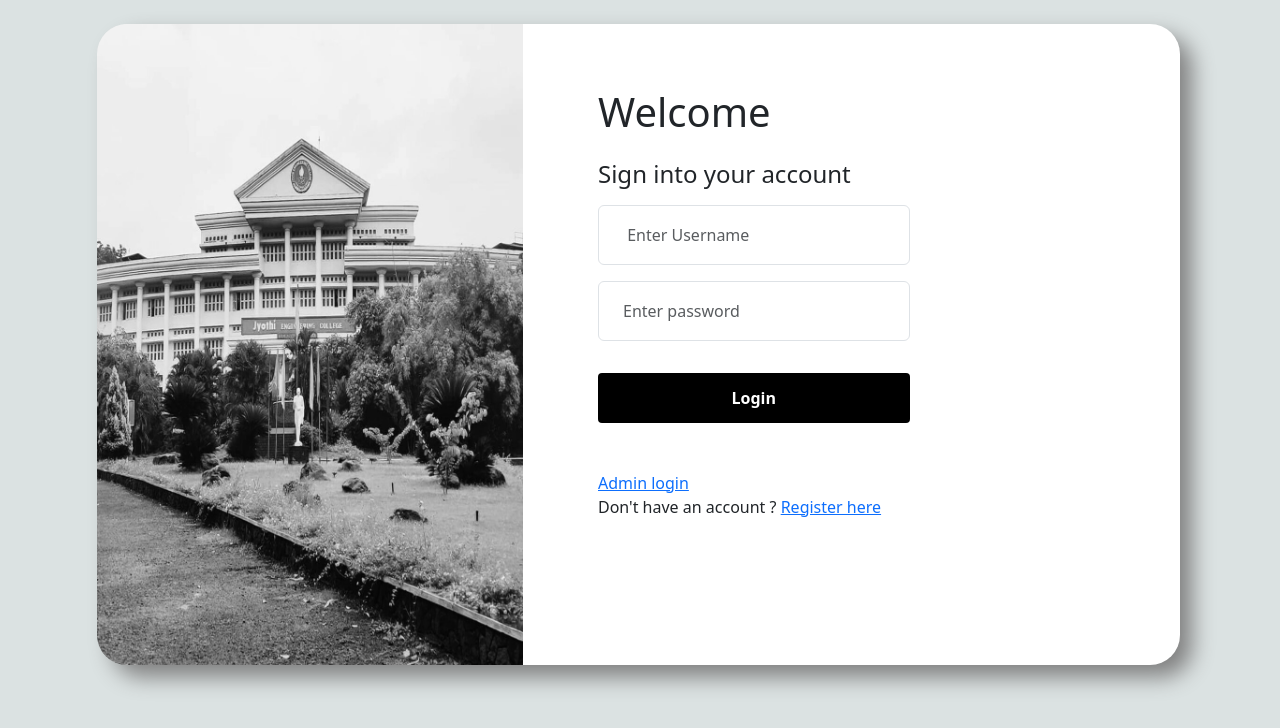
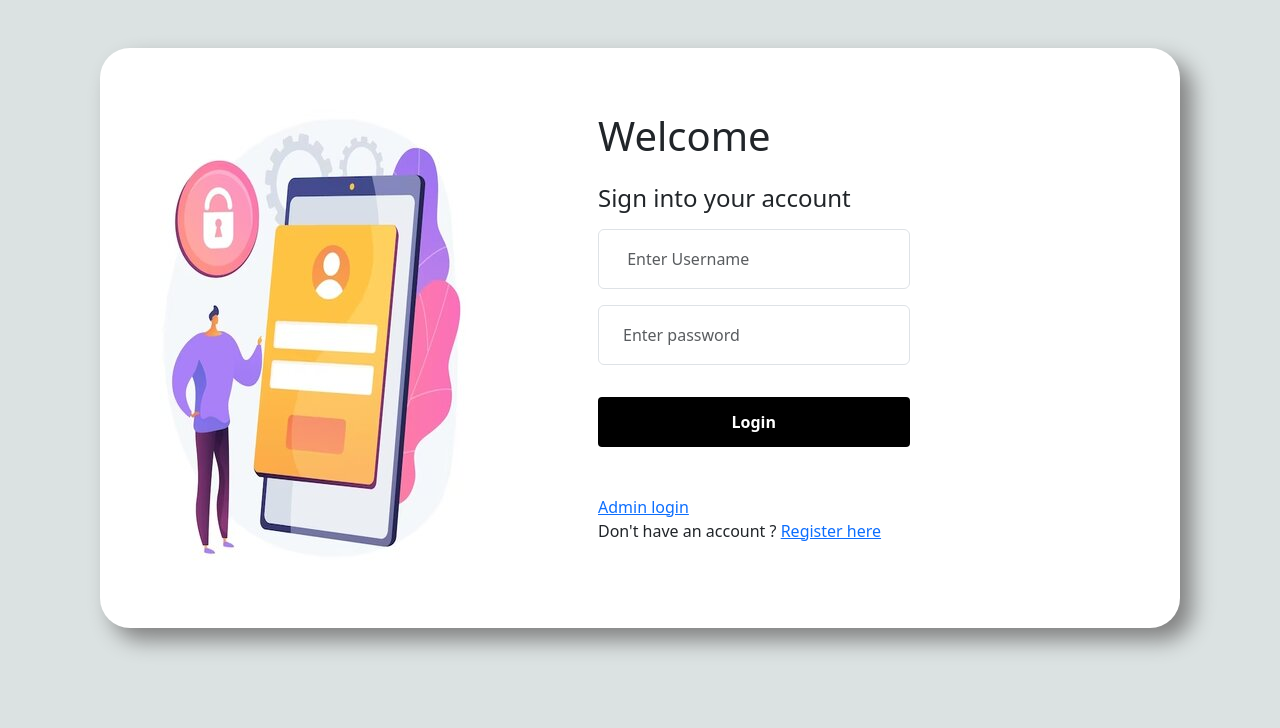
Before and after one commit to Sreehari0101/Vehi-Pass, a Django app: page /accounts/login/ in a window 1280 px wide. Shown: the top 728 px of the page. Run offline with Django 4.2, Linux system fonts and the light colour scheme.

Commit message:
Everything done for review

```diff
--- a/django_vehiclepass/templates/login.html
+++ b/django_vehiclepass/templates/login.html
@@ -65,11 +65,11 @@
 
     {% load static %}
 
-<section class="Form my-4 mx-5">
+<section class="Form my-5 mx-5">
     <div class="container-sm" style="max-width: 1080px;">
         <div class ="row no-gutters">
             <div class="col-lg-5">
-                <img src="{% static '/images/jyothipic.jpg'%}" class="img-fluid" alt="" style="margin-left: -15px;">
+                <img src="{% static '/images/signin.jpg'%}" class="img-fluid" alt="" >
              </div>
 
                <div class="col-lg-7 px-5 pt-5">
--- a/django_vehiclepass/templates/signup.html
+++ b/django_vehiclepass/templates/signup.html
@@ -73,7 +73,7 @@
         <div class="container-sm" style="max-width: 1120px;">
             <div class ="row no-gutters">
                 <div class="col-lg-5">
-                    <img src="{% static '/images/jyothipic.jpg'%}" class="img-fluid img-width" alt="">
+                    <img src="{% static '/images/signin.jpg'%}" class="img-fluid img-width" alt="">
                  </div>
 
                    <div class="col-lg-7 px-5 pt-5">
```
Also changed, not shown: django_vehiclepass/db.sqlite3, django_vehiclepass/static/images/jyothipic.jpg (deleted), django_vehiclepass/static/images/signin.jpg (added).
